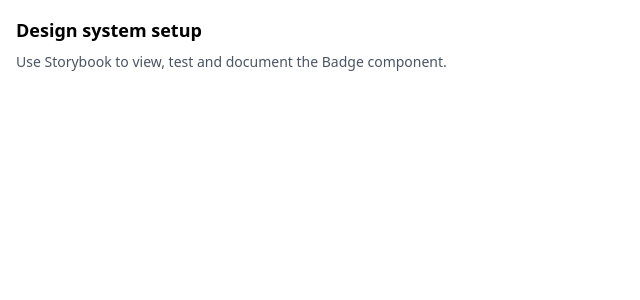
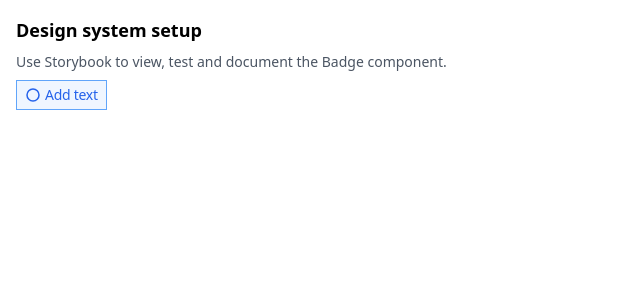
Before and after one commit to emilielydiat/design-system-badge, a React (Vite) app: page / in a window 1280 px wide. Shown: the top 300 px of the page, without its empty margins (0-640 px from the left). Built offline with nearby package versions, Linux system fonts and the light colour scheme.

Commit message:
chore: render default Badge in App for demo

```diff
--- a/src/App.tsx
+++ b/src/App.tsx
@@ -1,10 +1,14 @@
+import { Badge } from "./components/Badge/Badge";
+import { MockBadgeIcon } from "./components/Badge/MockBadgeIcon";
+
 export default function App() {
   return (
     <div className="p-4">
       <h1 className="text-lg font-semibold mb-2">Design system setup</h1>
-      <p className="text-sm text-gray-600">
+      <p className="text-sm text-gray-600 mb-2">
         Use Storybook to view, test and document the Badge component.
       </p>
+      <Badge label="Add text" icon={<MockBadgeIcon />} />
     </div>
   );
 }
```
